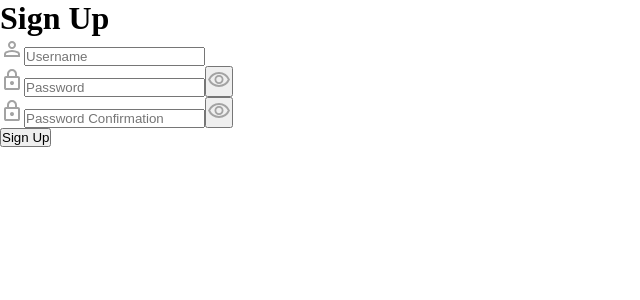
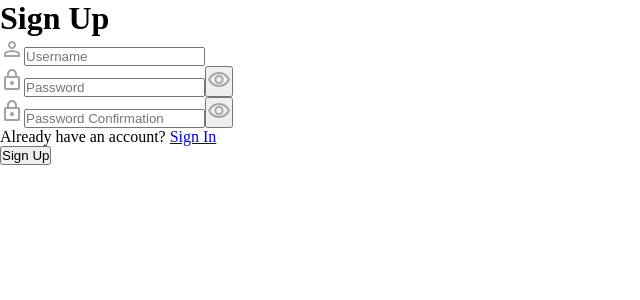
Before and after one commit to hzokbe/jikan, a Vue app: page /sign-up in a window 1280 px wide. Shown: the top 300 px of the page, without its empty margins (0-640 px from the left). Built offline with nearby package versions, Linux system fonts and the light colour scheme.

Commit message:
feat(views): add some links

```diff
--- a/src/views/SignInView.vue
+++ b/src/views/SignInView.vue
@@ -27,6 +27,8 @@ const submit = async () => {
 
       <PasswordInput placeholder="Password" v-model="password" />
 
+      <p>Don't have an account? <a href="/sign-up">Sign Up</a></p>
+
       <button type="submit">Sign In</button>
     </form>
   </div>
--- a/src/views/SignUpView.vue
+++ b/src/views/SignUpView.vue
@@ -39,6 +39,8 @@ const submit = async () => {
 
       <PasswordInput placeholder="Password Confirmation" v-model="passwordConfirmation" />
 
+      <p>Already have an account? <a href="/sign-in">Sign In</a></p>
+
       <button type="submit">Sign Up</button>
     </form>
   </div>
```
